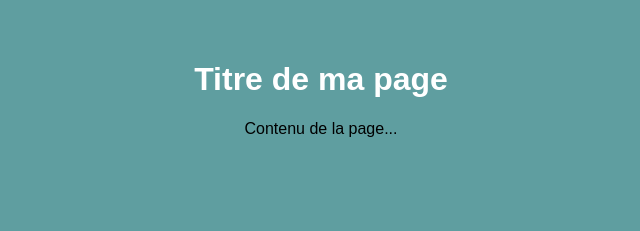
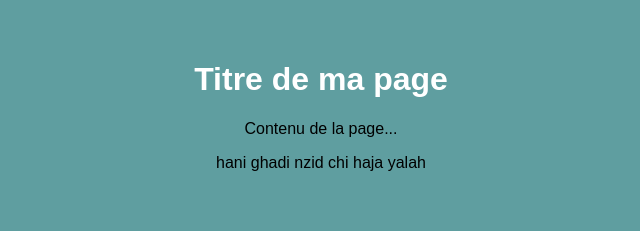
Before and after one commit to Aymane333/MyProject, a plain HTML site: page index.html in a window 1280 px wide. Shown: the whole page, without its empty margins (319-959 px from the left). Drawn offline with Linux system fonts and the light colour scheme.

Commit message:
ajoute d un paragraphe

```diff
--- a/index.html
+++ b/index.html
@@ -9,6 +9,7 @@
   <div class="container">
     <h1>Titre de ma page</h1>
     <p>Contenu de la page...</p>
+    <p> hani ghadi nzid chi haja yalah </p>
   </div>
 </body>
 </html>
```
